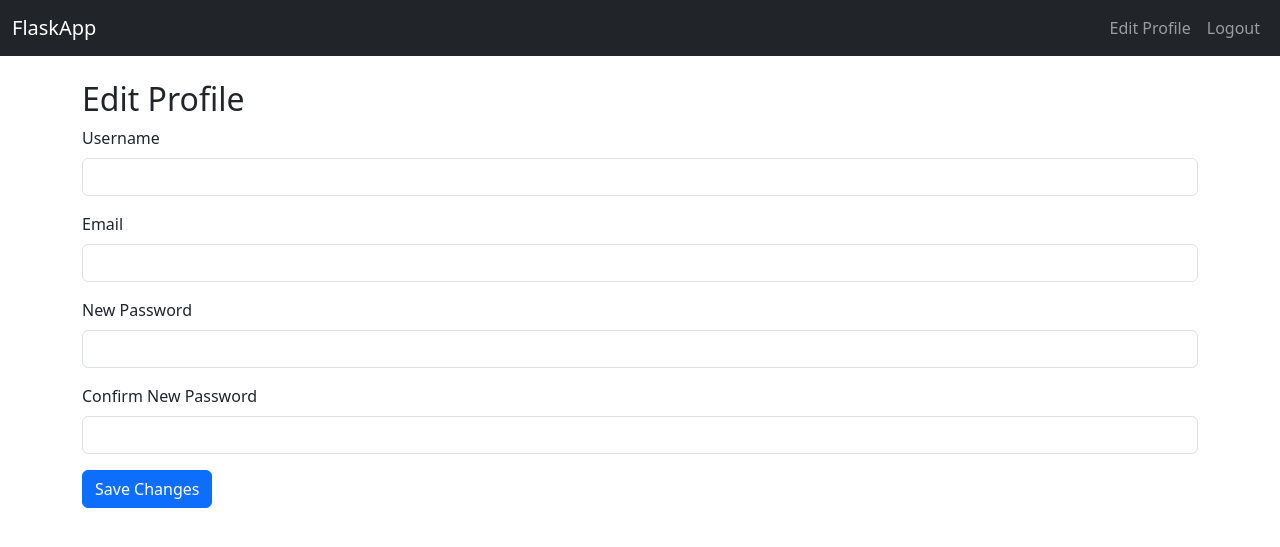
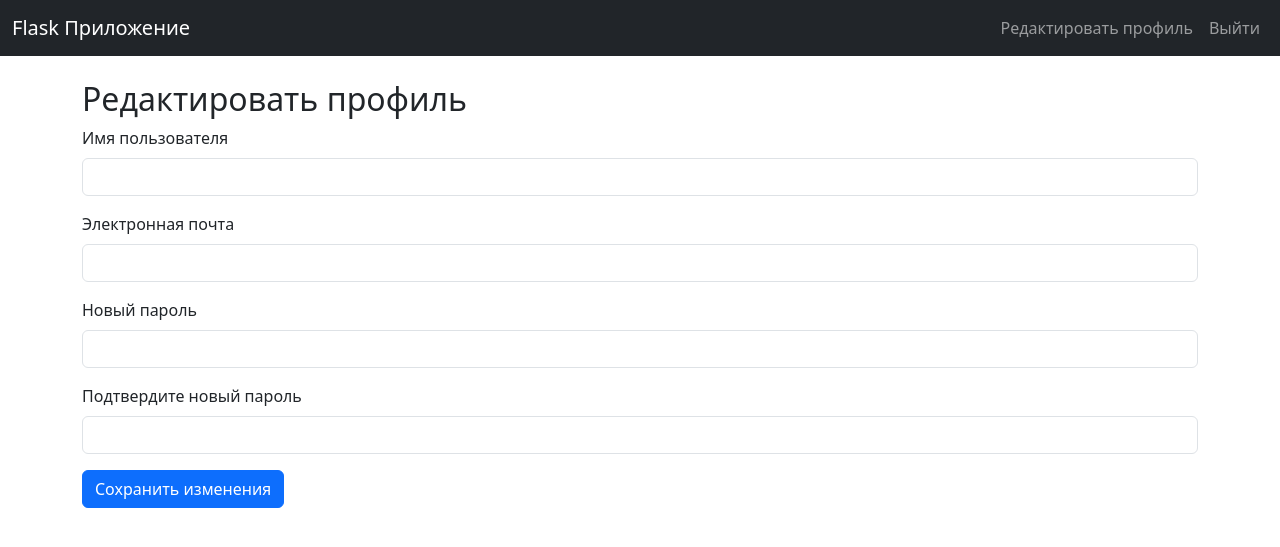
Before and after one commit to 24-python/VD07-DZ, a Flask app: page /edit_profile in a window 1280 px wide. Shown: the top 547 px of the page. Run offline with Flask 3, Linux system fonts and the light colour scheme; the visitor is signed in with stand-in values (Sample User, id 1).

Commit message:
Перевод на русский язык

```diff
--- a/app.py
+++ b/app.py
@@ -4,13 +4,23 @@ from flask_wtf import FlaskForm
 from wtforms import StringField, PasswordField, SubmitField
 from wtforms.validators import DataRequired, Email, EqualTo, Length, ValidationError
 from werkzeug.security import generate_password_hash, check_password_hash
+from flask_limiter import Limiter
+from flask_limiter.util import get_remote_address
+import os
 
 app = Flask(__name__)
-app.secret_key = 'your_secret_key'
+app.secret_key = os.urandom(24)
 app.config['SQLALCHEMY_DATABASE_URI'] = 'sqlite:///users.db'
 app.config['SQLALCHEMY_TRACK_MODIFICATIONS'] = False
+app.config['WTF_CSRF_ENABLED'] = True
+app.config['SESSION_COOKIE_HTTPONLY'] = True
+app.config['SESSION_COOKIE_SECURE'] = False  # Set True in production with HTTPS
 
+# Initialize database
 db = SQLAlchemy(app)
+
+# Initialize rate limiter
+limiter = Limiter(app, key_func=get_remote_address)
 
 class User(db.Model):
     id = db.Column(db.Integer, primary_key=True)
@@ -19,31 +29,31 @@ class User(db.Model):
     password = db.Column(db.String(200), nullable=False)
 
 class RegistrationForm(FlaskForm):
-    username = StringField('Username', validators=[DataRequired(), Length(min=3, max=80)])
-    email = StringField('Email', validators=[DataRequired(), Email()])
-    password = PasswordField('Password', validators=[DataRequired(), Length(min=6)])
-    confirm_password = PasswordField('Confirm Password', validators=[DataRequired(), EqualTo('password')])
-    submit = SubmitField('Register')
+    username = StringField('Имя пользователя', validators=[DataRequired(), Length(min=3, max=80)])
+    email = StringField('Электронная почта', validators=[DataRequired(), Email()])
+    password = PasswordField('Пароль', validators=[DataRequired(), Length(min=6)])
+    confirm_password = PasswordField('Подтвердите пароль', validators=[DataRequired(), EqualTo('password')])
+    submit = SubmitField('Зарегистрироваться')
 
     def validate_username(self, username):
         if User.query.filter_by(username=username.data).first():
-            raise ValidationError('Username already exists. Please choose another one.')
+            raise ValidationError('Это имя пользователя уже занято. Пожалуйста, выберите другое.')
 
     def validate_email(self, email):
         if User.query.filter_by(email=email.data).first():
-            raise ValidationError('Email already exists. Please use a different email address.')
+            raise ValidationError('Этот адрес электронной почты уже используется. Пожалуйста, выберите другой.')
 
 class LoginForm(FlaskForm):
-    email = StringField('Email', validators=[DataRequired(), Email()])
-    password = PasswordField('Password', validators=[DataRequired()])
-    submit = SubmitField('Login')
+    email = StringField('Электронная почта', validators=[DataRequired(), Email()])
+    password = PasswordField('Пароль', validators=[DataRequired()])
+    submit = SubmitField('Войти')
 
 class EditProfileForm(FlaskForm):
-    username = StringField('Username', validators=[DataRequired(), Length(min=3, max=80)])
-    email = StringField('Email', validators=[DataRequired(), Email()])
-    password = PasswordField('New Password', validators=[Length(min=6, message='Password must be at least 6 characters long')])
-    confirm_password = PasswordField('Confirm New Password', validators=[EqualTo('password')])
-    submit = SubmitField('Save Changes')
+    username = StringField('Имя пользователя', validators=[DataRequired(), Length(min=3, max=80)])
+    email = StringField('Электронная почта', validators=[DataRequired(), Email()])
+    password = PasswordField('Новый пароль', validators=[Length(min=6, message='Пароль должен содержать минимум 6 символов')])
+    confirm_password = PasswordField('Подтвердите новый пароль', validators=[EqualTo('password')])
+    submit = SubmitField('Сохранить изменения')
 
 @app.route('/')
 def home():
@@ -60,33 +70,34 @@ def register():
         new_user = User(username=form.username.data, email=form.email.data, password=hashed_password)
         db.session.add(new_user)
         db.session.commit()
-        flash('Registration successful! Please log in.', 'success')
+        flash('Регистрация прошла успешно! Пожалуйста, войдите.', 'success')
         return redirect(url_for('login'))
     return render_template('register.html', form=form)
 
 @app.route('/login', methods=['GET', 'POST'])
+@limiter.limit("5 per minute")  # Ограничение: 5 попыток за минуту
 def login():
     form = LoginForm()
     if form.validate_on_submit():
         user = User.query.filter_by(email=form.email.data).first()
         if user and check_password_hash(user.password, form.password.data):
             session['user_id'] = user.id
-            flash('Login successful!', 'success')
+            flash('Вы успешно вошли в систему!', 'success')
             return redirect(url_for('home'))
         else:
-            flash('Invalid email or password!', 'danger')
+            flash('Неверный адрес электронной почты или пароль!', 'danger')
     return render_template('login.html', form=form)
 
 @app.route('/logout')
 def logout():
     session.pop('user_id', None)
-    flash('You have been logged out.', 'info')
+    flash('Вы вышли из системы.', 'info')
     return redirect(url_for('login'))
 
 @app.route('/edit_profile', methods=['GET', 'POST'])
 def edit_profile():
     if 'user_id' not in session:
-        flash('Please log in to edit your profile.', 'warning')
+        flash('Пожалуйста, войдите, чтобы изменить профиль.', 'warning')
         return redirect(url_for('login'))
 
     user = User.query.get(session['user_id'])
@@ -98,7 +109,7 @@ def edit_profile():
         if form.password.data:
             user.password = generate_password_hash(form.password.data, method='pbkdf2:sha256')
         db.session.commit()
-        flash('Profile updated successfully!', 'success')
+        flash('Профиль успешно обновлен!', 'success')
         return redirect(url_for('home'))
 
     return render_template('edit_profile.html', form=form)
--- a/templates/base.html
+++ b/templates/base.html
@@ -1,23 +1,23 @@
 <!DOCTYPE html>
-<html lang="en">
+<html lang="ru">
 <head>
     <meta charset="UTF-8">
     <meta name="viewport" content="width=device-width, initial-scale=1.0">
-    <title>{% block title %}Flask App{% endblock %}</title>
+    <title>{% block title %}Flask Приложение{% endblock %}</title>
     <link href="https://cdn.jsdelivr.net/npm/bootstrap@5.3.0-alpha3/dist/css/bootstrap.min.css" rel="stylesheet">
 </head>
 <body>
     <nav class="navbar navbar-expand-lg navbar-dark bg-dark">
         <div class="container-fluid">
-            <a class="navbar-brand" href="{{ url_for('home') }}">FlaskApp</a>
+            <a class="navbar-brand" href="{{ url_for('home') }}">Flask Приложение</a>
             <div class="collapse navbar-collapse">
                 <ul class="navbar-nav ms-auto">
                     {% if 'user_id' in session %}
-                        <li class="nav-item"><a class="nav-link" href="{{ url_for('edit_profile') }}">Edit Profile</a></li>
-                        <li class="nav-item"><a class="nav-link" href="{{ url_for('logout') }}">Logout</a></li>
+                        <li class="nav-item"><a class="nav-link" href="{{ url_for('edit_profile') }}">Редактировать профиль</a></li>
+                        <li class="nav-item"><a class="nav-link" href="{{ url_for('logout') }}">Выйти</a></li>
                     {% else %}
-                        <li class="nav-item"><a class="nav-link" href="{{ url_for('login') }}">Login</a></li>
-                        <li class="nav-item"><a class="nav-link" href="{{ url_for('register') }}">Register</a></li>
+                        <li class="nav-item"><a class="nav-link" href="{{ url_for('login') }}">Войти</a></li>
+                        <li class="nav-item"><a class="nav-link" href="{{ url_for('register') }}">Зарегистрироваться</a></li>
                     {% endif %}
                 </ul>
             </div>
--- a/templates/edit_profile.html
+++ b/templates/edit_profile.html
@@ -1,7 +1,7 @@
 {% extends 'base.html' %}
-{% block title %}Edit Profile{% endblock %}
+{% block title %}Редактировать профиль{% endblock %}
 {% block content %}
-<h2>Edit Profile</h2>
+<h2>Редактировать профиль</h2>
 <form method="POST">
     {{ form.hidden_tag() }}
     <div class="mb-3">
@@ -32,6 +32,6 @@
         <div class="text-danger">{{ error }}</div %}
         {% endfor %}
     </div>
-    <button type="submit" class="btn btn-primary">Save Changes</button>
+    <button type="submit" class="btn btn-primary">Сохранить изменения</button>
 </form>
 {% endblock %}
--- a/templates/login.html
+++ b/templates/login.html
@@ -1,7 +1,7 @@
 {% extends 'base.html' %}
-{% block title %}Login{% endblock %}
+{% block title %}Вход{% endblock %}
 {% block content %}
-<h2>Login</h2>
+<h2>Вход</h2>
 <form method="POST">
     {{ form.hidden_tag() }}
     <div class="mb-3">
@@ -18,6 +18,6 @@
         <div class="text-danger">{{ error }}</div>
         {% endfor %}
     </div>
-    <button type="submit" class="btn btn-primary">Login</button>
+    <button type="submit" class="btn btn-primary">Войти</button>
 </form>
 {% endblock %}
--- a/templates/register.html
+++ b/templates/register.html
@@ -1,7 +1,7 @@
 {% extends 'base.html' %}
-{% block title %}Register{% endblock %}
+{% block title %}Регистрация{% endblock %}
 {% block content %}
-<h2>Register</h2>
+<h2>Регистрация</h2>
 <form method="POST" class="needs-validation" novalidate>
     {{ form.hidden_tag() }}
     <div class="mb-3">
@@ -32,6 +32,6 @@
         <div class="text-danger">{{ error }}</div>
         {% endfor %}
     </div>
-    <button type="submit" class="btn btn-primary">Register</button>
+    <button type="submit" class="btn btn-primary">Зарегистрироваться</button>
 </form>
 {% endblock %}
```
Also changed, not shown: templates/dashboard.html (+4 -4 lines).
